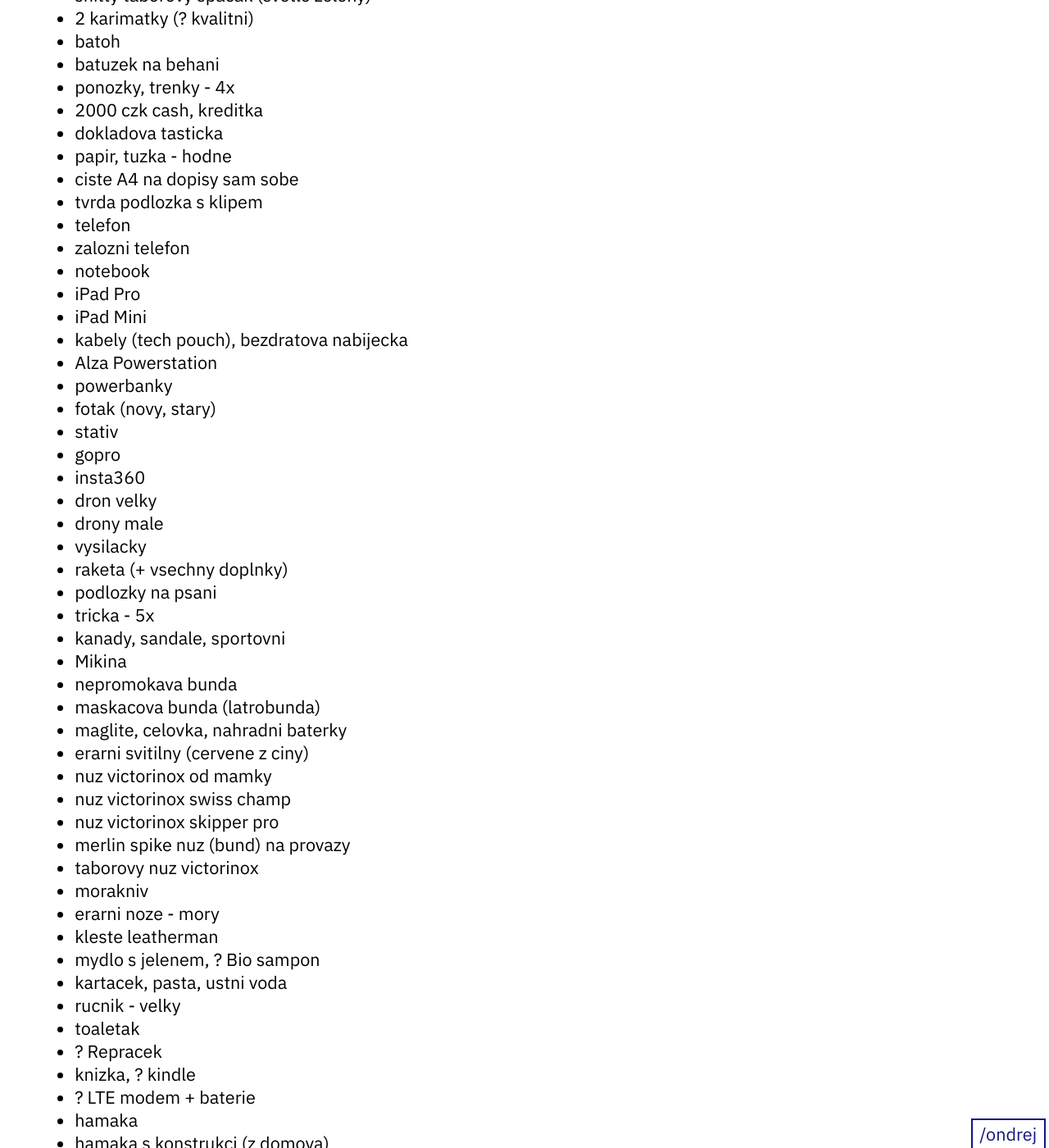
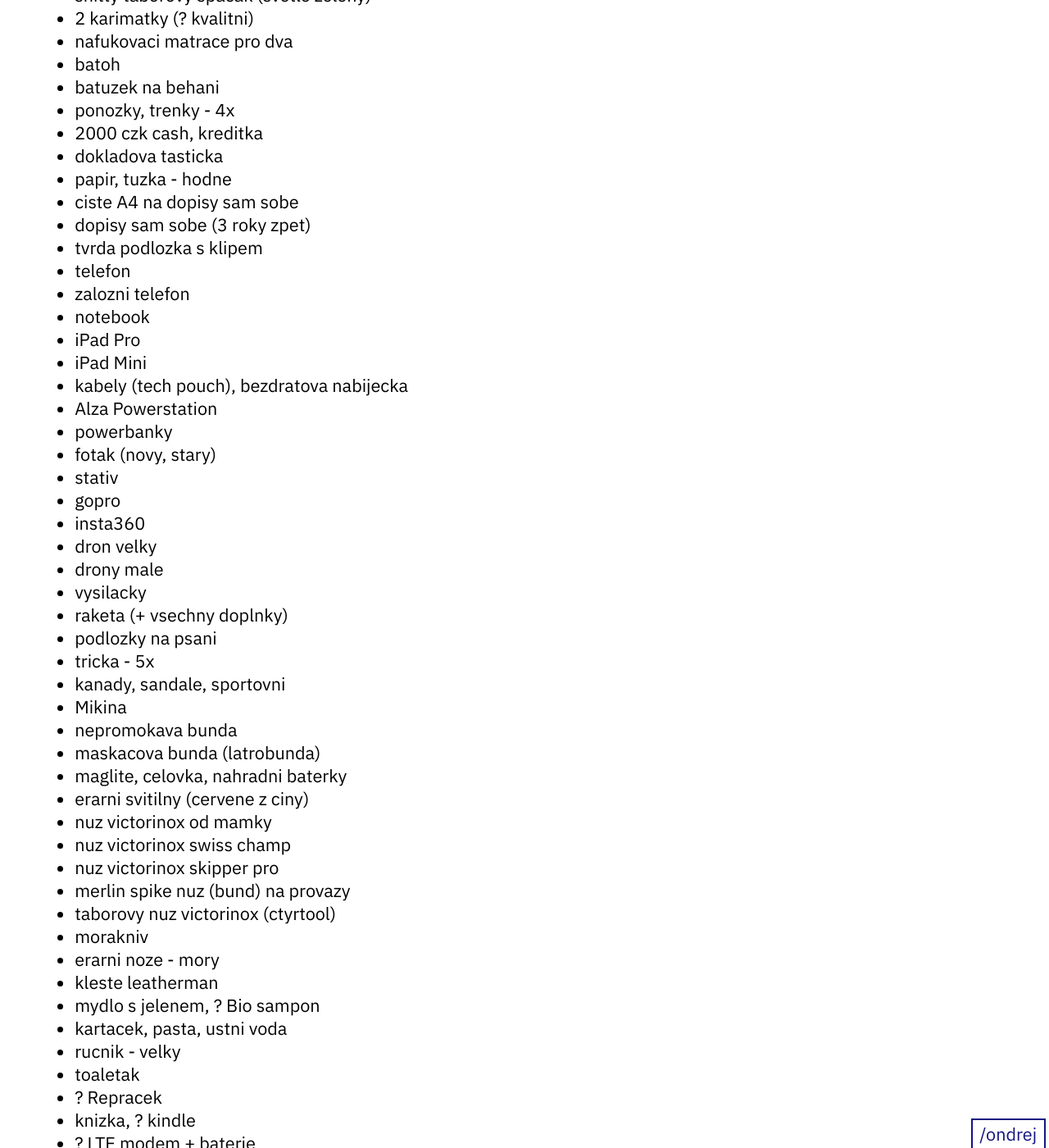
Before and after one commit to ondrejsika/ondrejsika.com, a Jekyll site: the page built from ondrej/checklists/tabor.md, in a window 1280 px wide and 1400 px high, scrolled down 283 px. Shown: the whole window at 82% size. Built offline with Jekyll 4.4.1, drawn with Linux system fonts in a browser that asks for light colours; some of the changed text lies outside the part shown.

Commit message:
feat(ondrej/checklists/tabor): Update checklist after summer camp

```diff
--- a/ondrej/checklists/tabor.md
+++ b/ondrej/checklists/tabor.md
@@ -11,6 +11,7 @@
 - kvalitni spacak pro Zuz
 - shitty taborovy spacak (svetle zeleny)
 - 2 karimatky (? kvalitni)
+- nafukovaci matrace pro dva
 - batoh
 - batuzek na behani
 - ponozky, trenky - 4x
@@ -18,6 +19,7 @@
 - dokladova tasticka
 - papir, tuzka - hodne
 - ciste A4 na dopisy sam sobe
+- dopisy sam sobe (3 roky zpet)
 - tvrda podlozka s klipem
 - telefon
 - zalozni telefon
@@ -47,7 +49,7 @@
 - nuz victorinox swiss champ
 - nuz victorinox skipper pro
 - merlin spike nuz (bund) na provazy
-- taborovy nuz victorinox
+- taborovy nuz victorinox (ctyrtool)
 - morakniv
 - erarni noze - mory
 - kleste leatherman
```
Also changed, not shown: other parts of ondrej/checklists/tabor.md (+2 -0 lines).
